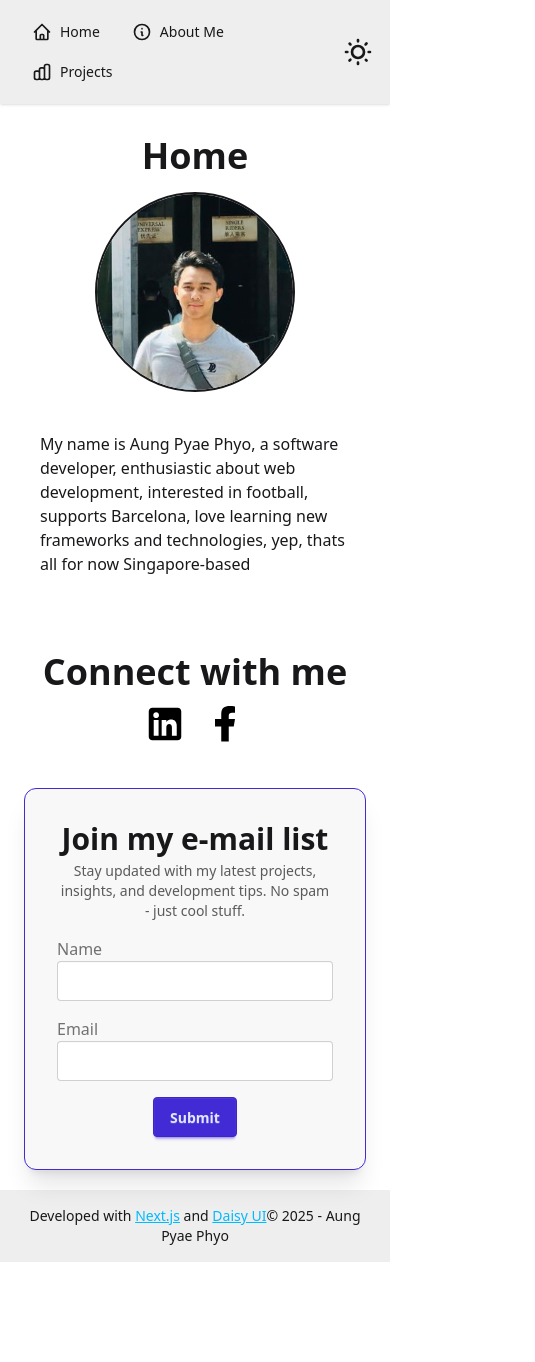
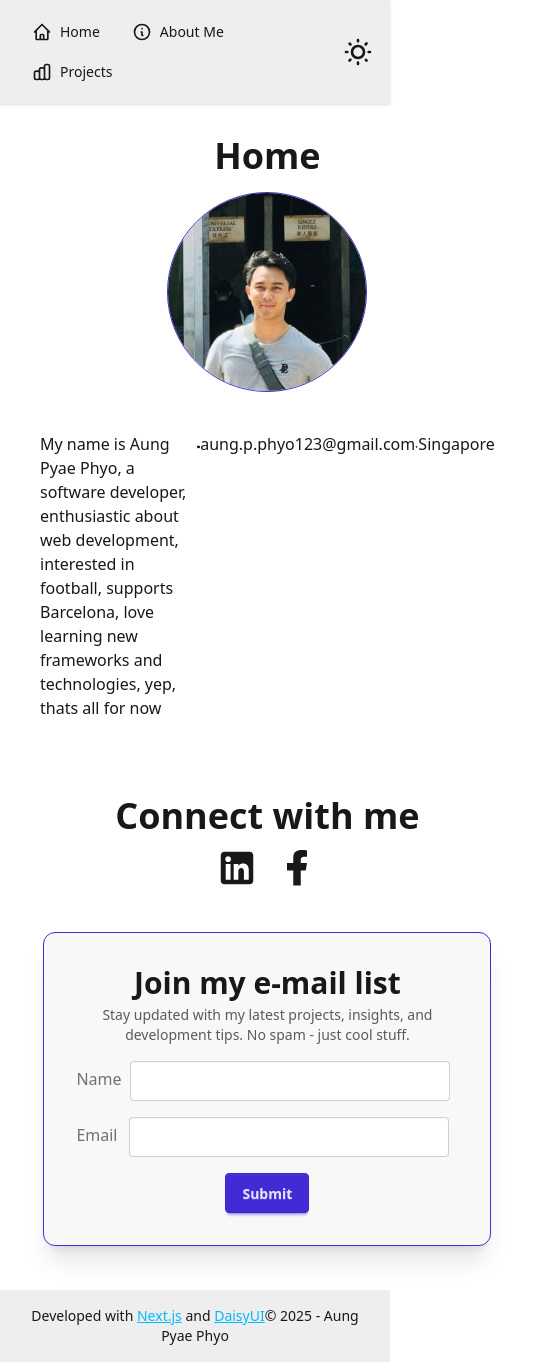
Before and after one commit to AungPPhyo10/my-portfolio, a Next.js app: page / in a window 390 px wide. Shown: the whole page, 535 px wide, since content can reach past the window. Before the commit the page ends 1262 px from the top, so only its background shows below. Built offline with nearby package versions, Linux system fonts and the light colour scheme; no server answers.

Commit message:
theme toggler done

```diff
--- a/app/(found)/page.js
+++ b/app/(found)/page.js
@@ -7,29 +7,24 @@ export default function Home() {
       <h1 className="heading">Home</h1>
       <Intro/>
       <br/>
+
       <div className="heading my-3">Connect with me</div>
       <div className="flex justify-center gap-5">
         <div>
-          <a href="https://www.linkedin.com/in/aung-pyae-phyo9190/" target="_blank">
-            <svg aria-label="LinkedIn logo" width="40" height="40" xmlns="http://www.w3.org/2000/svg" viewBox="0 0 32 32"><path d="M26.111,3H5.889c-1.595,0-2.889,1.293-2.889,2.889V26.111c0,1.595,1.293,2.889,2.889,2.889H26.111c1.595,0,2.889-1.293,2.889-2.889V5.889c0-1.595-1.293-2.889-2.889-2.889ZM10.861,25.389h-3.877V12.87h3.877v12.519Zm-1.957-14.158c-1.267,0-2.293-1.034-2.293-2.31s1.026-2.31,2.293-2.31,2.292,1.034,2.292,2.31-1.026,2.31-2.292,2.31Zm16.485,14.158h-3.858v-6.571c0-1.802-.685-2.809-2.111-2.809-1.551,0-2.362,1.048-2.362,2.809v6.571h-3.718V12.87h3.718v1.686s1.118-2.069,3.775-2.069,4.556,1.621,4.556,4.975v7.926Z" fillRule="evenodd"></path></svg>
+          <a href="https://www.linkedin.com/in/aung-pyae-phyo9190/" target="_blank" >
+            <svg className="hover:scale-120 transition" aria-label="LinkedIn logo" width="40" height="40" xmlns="http://www.w3.org/2000/svg" viewBox="0 0 32 32"><path fill="currentColor" d="M26.111,3H5.889c-1.595,0-2.889,1.293-2.889,2.889V26.111c0,1.595,1.293,2.889,2.889,2.889H26.111c1.595,0,2.889-1.293,2.889-2.889V5.889c0-1.595-1.293-2.889-2.889-2.889ZM10.861,25.389h-3.877V12.87h3.877v12.519Zm-1.957-14.158c-1.267,0-2.293-1.034-2.293-2.31s1.026-2.31,2.293-2.31,2.292,1.034,2.292,2.31-1.026,2.31-2.292,2.31Zm16.485,14.158h-3.858v-6.571c0-1.802-.685-2.809-2.111-2.809-1.551,0-2.362,1.048-2.362,2.809v6.571h-3.718V12.87h3.718v1.686s1.118-2.069,3.775-2.069,4.556,1.621,4.556,4.975v7.926Z" fillRule="evenodd"></path></svg>
           </a>
         </div>
         <div>
-          <a href="https://www.facebook.com/share/1JSiUwzXRo/?mibextid=wwXIfr" target="_blank">
-          <svg aria-label="Facebook logo" width="40" height="40" xmlns="http://www.w3.org/2000/svg" viewBox="0 0 32 32"><path d="M8 12h5V8c0-6 4-7 11-6v5c-4 0-5 0-5 3v2h5l-1 6h-4v12h-6V18H8z"></path></svg>
+          <a href="https://www.facebook.com/share/1JSiUwzXRo/?mibextid=wwXIfr" target="_blank" >
+          <svg className="hover:scale-120 transition" aria-label="Facebook logo" width="40" height="40" xmlns="http://www.w3.org/2000/svg" viewBox="0 0 32 32"><path fill="currentColor" d="M8 12h5V8c0-6 4-7 11-6v5c-4 0-5 0-5 3v2h5l-1 6h-4v12h-6V18H8z"></path></svg>
           </a>
         </div>
       </div>
+
       <br/>
       <Form/>
+      <br/>
     </div>
   );
 }
-
-/**
- * linkedin icon -
- *
-
-  facebook icon -
-
- */
--- a/app/components/footer.js
+++ b/app/components/footer.js
@@ -3,7 +3,7 @@ export default function Footer() {
         <footer className="footer sm:footer-horizontal footer-center bg-base-300 md:text-xl text-sm p-4">
         <aside>
             <p>
-                Developed with <a href="https://nextjs.org/" target="_blank" className="link link-info">Next.js</a> and <a href="https://daisyui.com/" target="_blank" className="link link-info">Daisy UI</a>
+                Developed with <a href="https://nextjs.org/" target="_blank" className="link link-info">Next.js</a> and <a href="https://daisyui.com/" target="_blank" className="link link-info">DaisyUI</a>
                 © {new Date().getFullYear()} - Aung Pyae Phyo
             </p>
         </aside>
--- a/app/components/form.js
+++ b/app/components/form.js
@@ -1,12 +1,37 @@
 'use client';
 
 import {useState, useTransition} from 'react';
-import Spinner from './spinner';
 import subscribeEmail from '../lib/api';
 
 export default function Form() {
-    function submitForm() {
-        console.log('Hi');
+    const [message, setMessage] = useState("");
+    const [ongoing, startTransition] = useTransition();
+
+    function submitForm(data) {
+        const name = data.get('name');
+        const email = data.get('email');
+
+        startTransition(() => {
+            let msg;
+
+            subscribeEmail({name, email})
+            .then((json) => {
+                const errMsg = json.ErrorMessage;
+
+                if (errMsg && errMsg.includes('Email already exists')) {
+                    msg = "You have already subscribed"
+                } else if (errMsg && errMsg.includes('Invalid email address')) {
+                    msg = "Please use a valid email format"
+                } else {
+                    msg = "Successfully Subscribed!"
+                }
+
+                setMessage(msg);
+            })
+            .catch(error => {
+
+            })
+        })
     }
 
     return (
@@ -22,31 +47,23 @@ export default function Form() {
             <label htmlFor="name" className="label">
             <span className="label-text me-2">Name</span>
             </label>
-        <input
-        type="text"
-        id="name"
-        name="name"
-        className="input input-bordered"
-        required
-        />
+            <input type="text" id="name" name="name" className="input input-bordered" required/>
         </div>
 
         <div className="form-control">
             <label htmlFor="email" className="label">
             <span className="label-text me-3">Email</span>
             </label>
-        <input
-        type="email"
-        id="email"
-        name="email"
-        className="input input-bordered"
-        required
-        />
+            <input type="email" id="email" name="email" className="input input-bordered" required/>
         </div>
 
         <div className="flex justify-center">
-        <button type="submit" className="btn btn-primary">Submit</button>
+            <button type="submit" className="btn btn-primary disabled:bg-slate-100 disabled:text-slate-500" disabled={ongoing}>
+                {ongoing ? <span className="flex justify-center items-center"><span className="loading loading-spinner loading-lg me-2"></span>Submitting...</span> : 'Submit'}
+            </button>
         </div>
+
+        {message ? <div role="alert" className="alert alert-soft justify-center">{message}</div> : <></>}
 
     </form>
 
--- a/app/components/intro.js
+++ b/app/components/intro.js
@@ -5,16 +5,16 @@ export default function Intro() {
         <div className="hero">
         <div className="hero-content flex-col lg:flex-row">
             <div className="avatar lg:me-5">
-                <div className="relative w-[200px] h-[200px] lg:w-[256px] lg:h-[256px] rounded-full border-2 border-double">
+                <div className="relative w-[200px] h-[200px] lg:w-[256px] lg:h-[256px] rounded-full border-primary border-1">
                     <Image src="/my-avatar-pic.jpg" alt="Avatar picture" sizes="(max-width:100px)" fill priority/>
                 </div>
             </div>
             <div>
-            <p className="py-6 md:flex md:justify-content:center">
+            <p className="py-6 flex justify-content:center">
                 My name is Aung Pyae Phyo, a software developer, enthusiastic about web development, interested in football,
                 supports Barcelona, love learning new frameworks and technologies, yep, thats all for now
-                Singapore-based
-
+                <svg aria-label="Email icon" width="30" height="30" xmlns="http://www.w3.org/2000/svg" viewBox="0 0 24 24"><g strokeLinejoin="round" strokeLinecap="round" strokeWidth="2" fill="currentColor" stroke="black"><rect width="20" height="16" x="2" y="4" rx="2"></rect><path d="m22 7-8.97 5.7a1.94 1.94 0 0 1-2.06 0L2 7"></path></g></svg>aung.p.phyo123@gmail.com
+                <svg arai-label="Location icon" width="30" height="30" viewBox="0 0 24 24"><path d="M12 2C8.13 2 5 5.13 5 9c0 5.25 7 13 7 13s7-7.75 7-13c0-3.87-3.13-7-7-7zm0 9.5c-1.38 0-2.5-1.12-2.5-2.5s1.12-2.5 2.5-2.5 2.5 1.12 2.5 2.5-1.12 2.5-2.5 2.5z" fill="currentColor"/></svg>Singapore
             </p>
             </div>
         </div>
@@ -29,6 +29,5 @@ export default function Intro() {
     <svg aria-hidden="true" focusable="false" width="24" height="24" viewBox="0 0 24 24">
     <path d="M12 2C8.13 2 5 5.13 5 9c0 5.25 7 13 7 13s7-7.75 7-13c0-3.87-3.13-7-7-7zm0 9.5c-1.38 0-2.5-1.12-2.5-2.5s1.12-2.5 2.5-2.5 2.5 1.12 2.5 2.5-1.12 2.5-2.5 2.5z" fill="currentColor"/>
     </svg>
-    <span class="visuallyhidden">Location</span>
 
  */
--- a/app/components/navbar.js
+++ b/app/components/navbar.js
@@ -3,6 +3,7 @@
 import Link from 'next/link';
 
 export default function Navbar() {
+
     return (
         <div className="navbar justify-between bg-base-300 shadow-sm ">
             <ul className="menu gap-2 menu-horizontal md:text-xl text-sm ps-3">
@@ -30,9 +31,8 @@ export default function Navbar() {
             </ul>
             <div>
                 <label className="swap swap-rotate me-2">
-            {/* this hidden checkbox controls the state */}
-            <input type="checkbox" className="theme-controller" value="halloween" />
-
+                {/* input checkbox that will control the theme*/}
+                <input type="checkbox" className="theme-controller" value="light" />
                 {/* sun icon */}
                 <svg
                     className="swap-off h-8 w-8 fill-current"
--- a/app/globals.css
+++ b/app/globals.css
@@ -1,6 +1,6 @@
 @import "tailwindcss";
 @plugin "daisyui" {
-  themes: light --default, dark --prefersdark;
+  themes: light --default, halloween --prefersdark;
 }
 
 @layer components {
--- a/app/lib/api.js
+++ b/app/lib/api.js
@@ -8,7 +8,7 @@ export default async function subscribeEmail({name, email}) {
     const body = JSON.stringify({name, email, isExcludedFromCampaigns: true})
     const headers = {
         'Content-type' : 'application/json',
-        'Authrorization' : `Basic ${Buffer.from(apiKey+":"+secretKey).toString('base64')}`
+        'Authorization' : `Basic ${Buffer.from(apiKey+":"+secretKey).toString('base64')}`
     }
     // encrypt the authorization key by using buffer method
 
--- a/package.json
+++ b/package.json
@@ -18,7 +18,8 @@
     "postcss": "^8.5.3",
     "react": "^19.0.0",
     "react-dom": "^19.0.0",
-    "tailwindcss": "^4.1.7"
+    "tailwindcss": "^4.1.7",
+    "theme-change": "^2.5.0"
   },
   "devDependencies": {
     "@eslint/eslintrc": "^3",
--- a/tailwind.config.mjs
+++ b/tailwind.config.mjs
@@ -11,6 +11,9 @@ export default {
   },
   plugins: [daisyui],
   daisyui: {
-    themes: ['light', 'dark', 'halloween'],
-  },
+    themes: ['light', 'dark', 'halloween', 'nord']
+  }
+  // daisyui: {
+  //   themes: ['light', 'dark', 'halloween'],
+  // },
 };
```
Also changed, not shown: 1 other file (tests, documents, lock files or other folders). Lines whose indentation alone changed are shown as unchanged.
